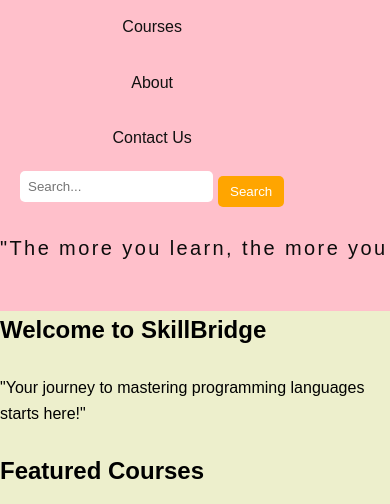
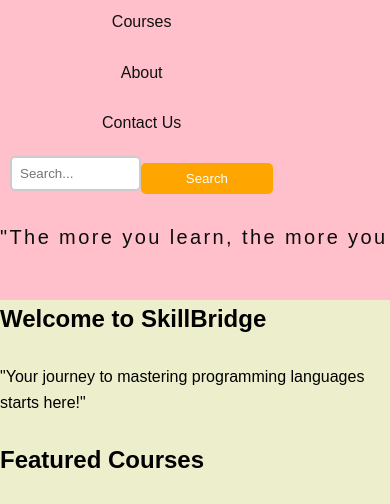
Before and after one commit to rabjothd12/E-learning, a plain HTML site: page index.html in a window 390 px wide. Shown: the part 156-660 px from the top of the page. Drawn offline with Linux system fonts and the light colour scheme.

Commit message:
Update style.css

```diff
--- a/style.css
+++ b/style.css
@@ -56,7 +56,7 @@ nav a:hover {
 
 .search-bar {
     padding: 8px;
-    border: 10px;
+    border: 2px solid #ccc; /* Updated border */
     border-radius: 5px;
     width: 200px;
 }
@@ -111,22 +111,18 @@ blockquote {
 }
 
 .course-images {
-
     display: flex;
     justify-content: space-around;
     flex-wrap: wrap;
     margin-top: 20px;
-
 }
 
 .course-image {
-
     width: 300px;
     height: 170px;
     object-fit: cover;
     border-radius: 10px;
     margin: 10px;
-
 }
 
 @media(max-width: 768px) {
@@ -169,3 +165,20 @@ blockquote {
         height: auto; /* Maintain aspect ratio */
     }
 }
+
+@media(max-width: 480px) {
+    .navbar {
+        padding: 0 10px; /* Reduce padding on smaller screens */
+    }
+
+    nav a {
+        margin-top: 5px; /* Reduce top margin for nav items */
+    }
+
+    .search-bar {
+        width: 100%; /* Full width for search bar */
+    }
+
+    .search-button {
+        width: 100%; /* Full width for search button */
+        margin-left: 0
```
